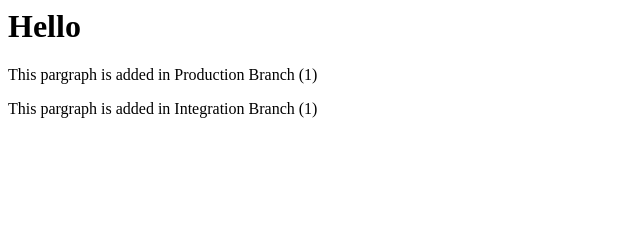
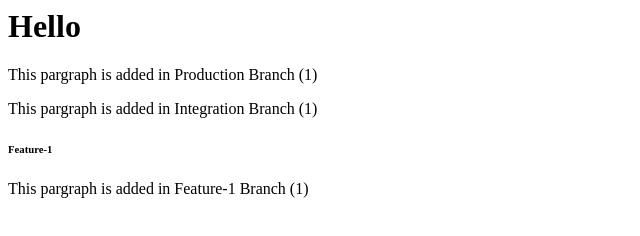
Before and after one commit to mohammed-anka/testingGit, a plain HTML site: page index.html in a window 1280 px wide. Shown: the whole page, without its empty margins (0-640 px from the left). Drawn offline with Linux system fonts and the light colour scheme.

Commit message:
Feature-1: ADD (1)

```diff
--- a/index.html
+++ b/index.html
@@ -9,5 +9,8 @@
 		<p>This pargraph is added in Production Branch (1)</p>
 
 		<p>This pargraph is added in Integration Branch (1)</p>
+
+		<h6>Feature-1</h6>
+		<p>This pargraph is added in Feature-1 Branch (1)</p>
 	</body>
 </html>
```
